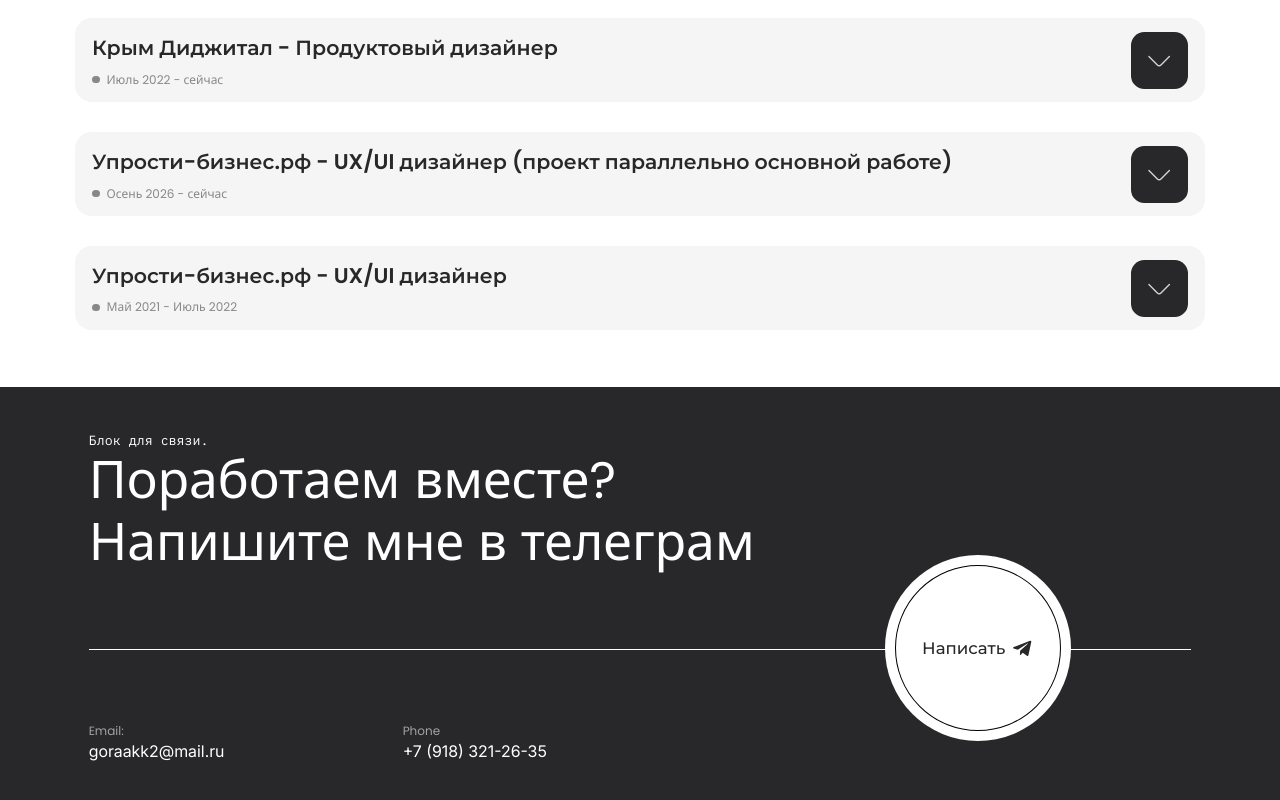
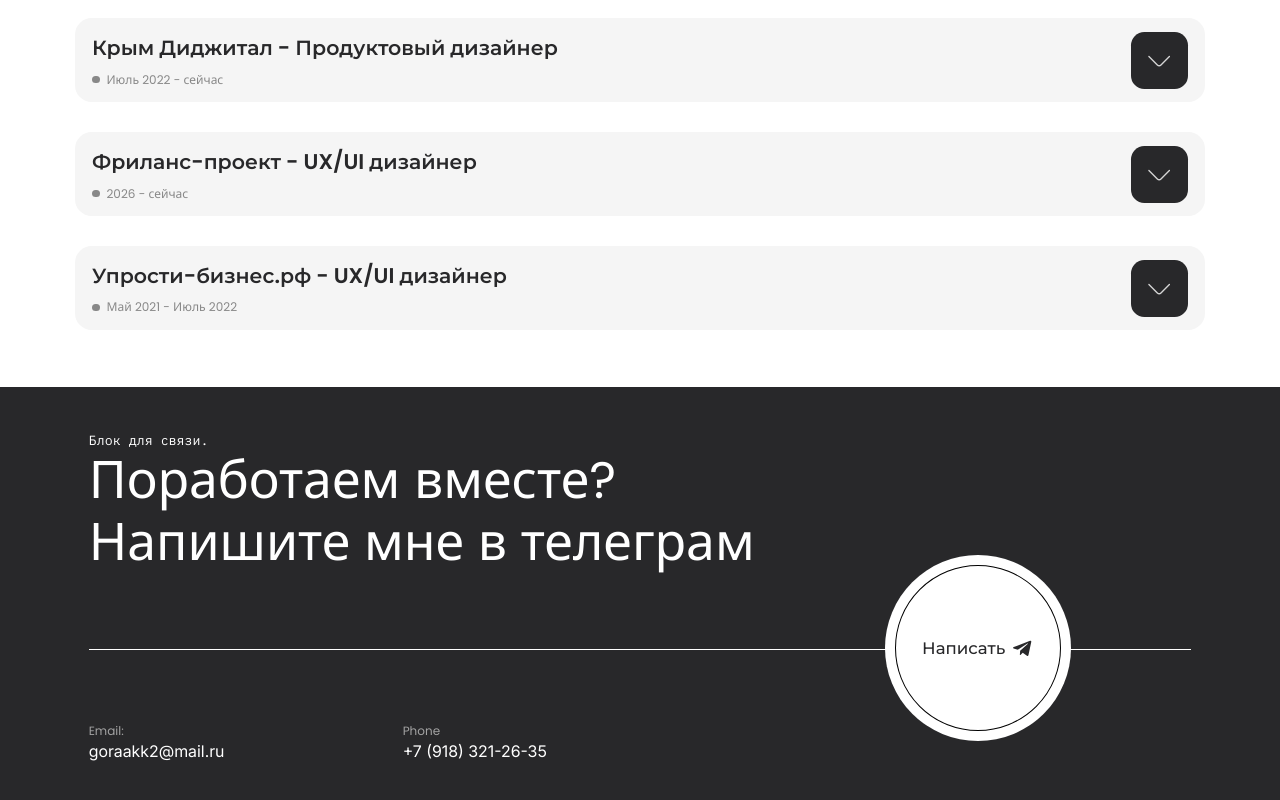
Before and after one commit to MountDSGN-bit/mountdsgn, a plain HTML site: page index.html in a window 1280 px wide. Shown: the part 2327-3127 px from the top of the page. Drawn offline with Linux system fonts and the light colour scheme.

Commit message:
Resume: CRM as separate freelance project
Co-Authored-By: Claude Sonnet 5.5 <noreply@anthropic.com>
Claude-Session: https://claude.ai/code/session_01MaCRRPJWtG8tY22VDMqRVs

```diff
--- a/index.html
+++ b/index.html
@@ -79,7 +79,7 @@
 <div class="body" id="job0" hidden><div><ul><li><img src="assets/icons/fx/13100.svg" alt="" aria-hidden="true"><span>Спроектировал B2B SaaS-платформу для виноделен (web и мобильное приложение для поля): 60 модулей, внедрена на 3 винодельнях, заменила бумажные журналы и Excel</span></li><li><img src="assets/icons/fx/13100.svg" alt="" aria-hidden="true"><span>Развивал универсальную дизайн-систему компании вместе с командой (подключил к продукту, адаптировал компоненты); время на дизайн новых экранов сократилось на 25-30%</span></li><li><img src="assets/icons/fx/13100.svg" alt="" aria-hidden="true"><span>Внедрил дизайн-ревью реализованных интерфейсов перед релизом: меньше возвратов задач от разработки</span></li><li><img src="assets/icons/fx/13100.svg" alt="" aria-hidden="true"><span>Провёл UX-исследования и A/B-тесты: сократил ключевые флоу с 11–13 шагов до 8–10, доля успешно завершённых сценариев выросла с 67% до 83%, CTR ключевых элементов - на 16%</span></li><li><img src="assets/icons/fx/13100.svg" alt="" aria-hidden="true"><span>Менторил трёх дизайнеров, участвовал в найме и онбординге; они затем подключились к другим проектам компании</span></li><li><img src="assets/icons/fx/13100.svg" alt="" aria-hidden="true"><span>Использую ИИ в работе: Figma MCP для макетов по задачам из Jira и Pyrus, HTML-прототипы для наглядности; обновлённый дизайн платформы собрал в рабочий прототип за 3 дня</span></li></ul></div></div>
 </article>
 <article class="fx-job" data-reveal>
-<h3 style="margin:0;font:inherit"><button class="name" type="button" aria-expanded="false" aria-controls="job1"><span class="tt"><b>Упрости-бизнес.рф - UX/UI дизайнер (проект параллельно основной работе)</b><small><i></i>Осень 2026 - сейчас</small></span><span class="fx-chev"><img src="assets/icons/fx/b8699.svg" alt="" aria-hidden="true"></span></button></h3>
+<h3 style="margin:0;font:inherit"><button class="name" type="button" aria-expanded="false" aria-controls="job1"><span class="tt"><b>Фриланс-проект - UX/UI дизайнер</b><small><i></i>2026 - сейчас</small></span><span class="fx-chev"><img src="assets/icons/fx/b8699.svg" alt="" aria-hidden="true"></span></button></h3>
 <div class="body" id="job1" hidden><div><ul><li><img src="assets/icons/fx/13100.svg" alt="" aria-hidden="true"><span>Веду дизайн CRM-системы с PM, аналитиками и разработкой - от сценариев до дизайн-системы; на юзабилити-тестировании прототипа 4 из 5 сотрудников прошли регистрацию без подсказок</span></li></ul></div></div>
 </article>
 <article class="fx-job m" data-reveal>
```
Also changed, not shown: 3 other files.
